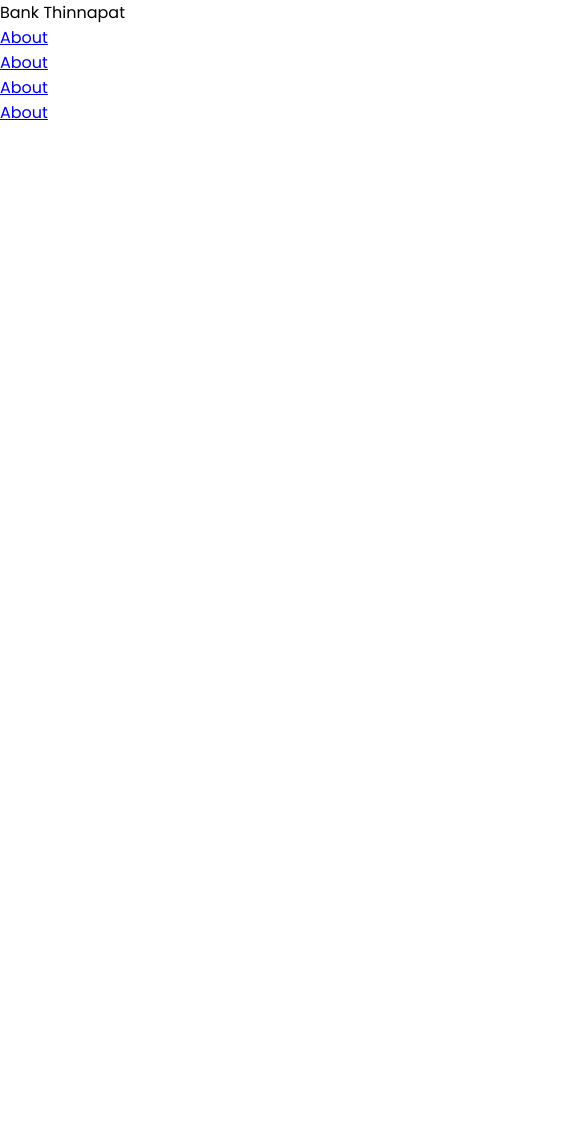
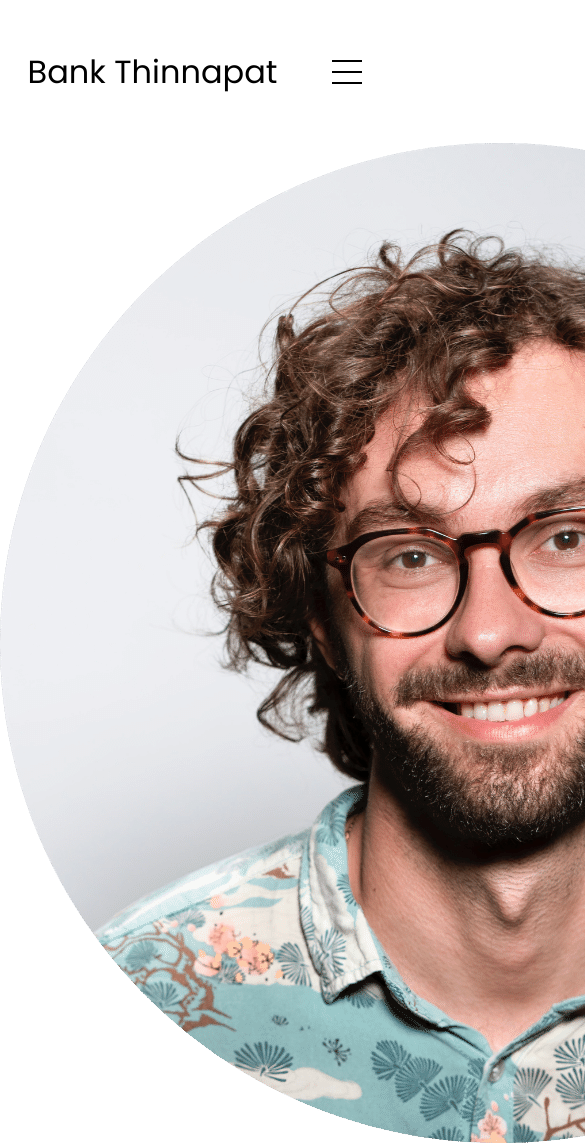
Before and after one commit to bankthnp/Reponsive-Portfolio, a plain HTML site: page index.html in a window 390 px wide. Shown: the top 1143 px of the page, 585 px wide, since content can reach past the window. Before the commit the page ends 844 px from the top, so only its background shows below. Drawn offline with Linux system fonts and the light colour scheme; a web font is replaced by a local one.

Commit message:
Profile Section

```diff
--- a/index.html
+++ b/index.html
@@ -8,17 +8,38 @@
     <link rel="stylesheet" href="mediaqueries.css">
 </head>
 <body>
-    <nav class="desktop-nav">
+    <nav id="desktop-nav">
         <div class="logo">Bank Thinnapat</div>
         <div>
             <ul class="nav-links">
                 <li><a href="#about">About</a></li>
-                <li><a href="#abo">About</a></li>
-                <li><a href="#about">About</a></li>
-                <li><a href="#about">About</a></li>
+                <li><a href="#experience">Experience</a></li>
+                <li><a href="#projects">Projects</a></li>
+                <li><a href="#contact">Contact</a></li>
             </ul>
         </div>
     </nav>
+    <nav id="hamburger-nav">
+    <div class="logo">Bank Thinnapat</div>
+    <div class="hamburger-menu">
+        <div class="hamburger-icon" onclick="toggleMenu()">
+            <span></span>
+            <span></span>
+            <span></span>
+        </div>
+        <div class="menu-links">
+            <li><a href="#about" onclick="toggleMenu()">About</a></li>
+            <li><a href="#experience" onclick="toggleMenu()">Experience</a></li>
+            <li><a href="#projects" onclick="toggleMenu()">Projects</a></li>
+            <li><a href="#contact" onclick="toggleMenu()">Contact</a></li>
+        </div>
+    </div>
+    </nav>
+    <section id="profile">
+        <div class="section_pic-container">
+            <img src="./assets/profile-pic.png" alt="Bank">
+        </div>
+    </section>
     <script src="script.js"></script>
 
 </body>
--- a/mediaqueries.css
+++ b/mediaqueries.css
@@ -0,0 +1,8 @@
+@media screen and (max-width:1200px) {
+    #desktop-nav {
+        display: none;
+    }
+    #hamburger-nav {
+        display: flex;
+    }
+}
--- a/script.js
+++ b/script.js
@@ -0,0 +1,6 @@
+function toggleMenu() {
+    const menu = document.querySelector(".menu-links");
+    const icon = document.querySelector(".hamburger-icon");
+    menu.classList.toggle("open");
+    icon.classList.toggle("open");
+}
--- a/style.css
+++ b/style.css
@@ -13,3 +13,133 @@
 body {
     font-family: "Poppins", sans-serif;
 }
+
+html {
+    scroll-behavior: smooth;
+}
+
+p {
+    color: rgb(85, 85, 85);
+}
+
+/* Transition  */
+
+a, .btn {
+    transition: all 300ms ease;
+}
+
+/* Desktop Nav  */
+
+nav,
+.nav-links {
+    display: flex;
+}
+
+nav {
+    justify-content: space-around;
+    align-items: center;
+    height: 17vh;
+}
+
+.nav-links {
+    gap: 2rem;
+    list-style: none;
+    font-size: 1.5rem;
+}
+
+a {
+    color: black;
+    text-decoration: none;
+    text-decoration-color: white;
+}
+
+a:hover {
+    color: gray;
+    text-decoration: underline;
+    text-underline-offset: 1rem;
+    text-decoration-color: rgb(181, 181, 181);
+}
+
+.logo {
+    font-size: 2rem;
+}
+
+.logo:hover {
+    cursor: default;
+}
+
+/* Hamburger Menu  */
+
+#hamburger-nav {
+    display: none;
+}
+
+.hamburger-menu {
+    position: relative;
+    display: inline-block;
+}
+
+.hamburger-icon {
+    display: flex;
+    flex-direction: column;
+    justify-content: space-between;
+    height: 24px;
+    width: 30px;
+    cursor: pointer;
+}
+
+.hamburger-icon span {
+    width: 100%;
+    height: 2px;
+    background-color: black;
+    transition: all 0.3 ease-in-out;
+}
+
+.menu-links {
+    position: absolute;
+    top: 100%;
+    right: 0;
+    background-color: white;
+    width: fit-content;
+    max-height: 0;
+    overflow: hidden;
+    transition: all 0.3 ease-in-out;
+}
+
+.menu-links a {
+    display: block;
+    padding: 10px;
+    text-align: center;
+    font-size: 1.5rem;
+    color: black;
+    text-decoration: none;
+    transition: all 0.3 ease-in-out;
+}
+
+.menu-links li {
+    list-style: none;
+}
+
+.menu-links.open {
+    max-height: 300px;
+}
+
+.hamburger-icon.open span:first-child {
+    transform: rotate(45deg) translate(10px, 5px);
+
+}.hamburger-icon.open span:nth-child(2) {
+    opacity: 0;
+}
+.hamburger-icon.open span:last-child {
+    transform: rotate(-45deg) translate(10px, -5px);
+}
+
+.hamburger-icon span:first-child{
+    transform: none;
+}
+.hamburger-icon span:first-child{
+    opacity: 1;
+}
+.hamburger-icon span:first-child{
+    transform: none;
+}
```
